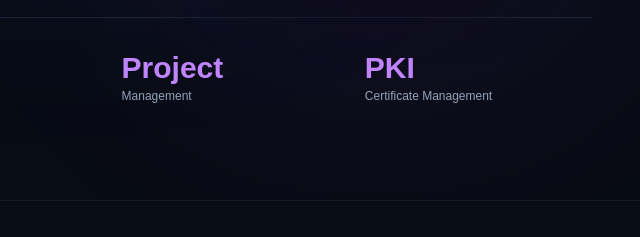
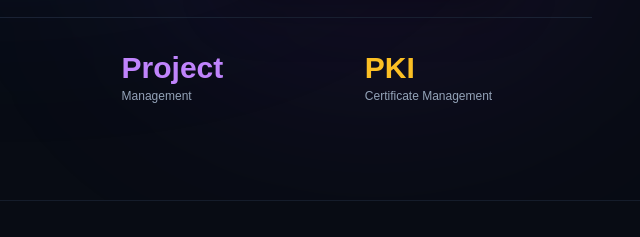
Before and after one commit to rifbukalan/rifbukalan.github.io.portfolio, a plain HTML site: page Portfolio.html in a window 1280 px wide. Shown: the part 556-793 px from the top of the page, 640-1280 px from the left. Drawn offline with nearby package versions, Linux system fonts and the light colour scheme.

Commit message:
Update PKI metric label color to match amber icon style

```diff
--- a/Portfolio.html
+++ b/Portfolio.html
@@ -181,7 +181,7 @@
                             <div class="text-xs text-slate-400 mt-0.5">Management</div>
                         </div>
                         <div>
-                            <div class="text-2xl sm:text-3xl font-extrabold font-display text-purple-400">PKI</div>
+                            <div class="text-2xl sm:text-3xl font-extrabold font-display text-amber-400">PKI</div>
                             <div class="text-xs text-slate-400 mt-0.5">Certificate Management</div>
                         </div>
                     </div>
```
